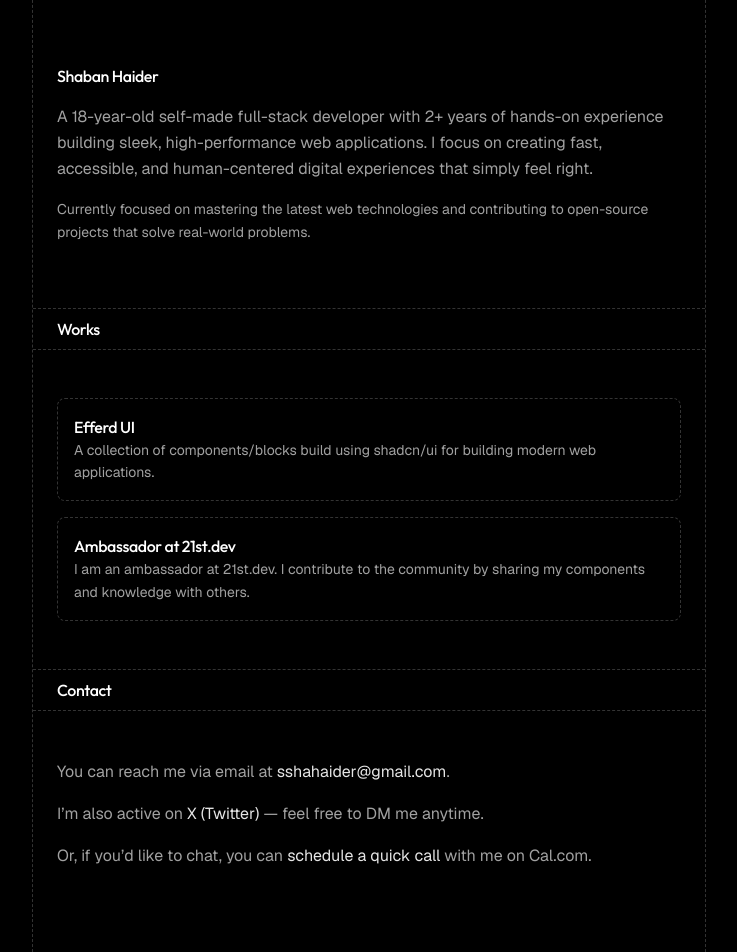
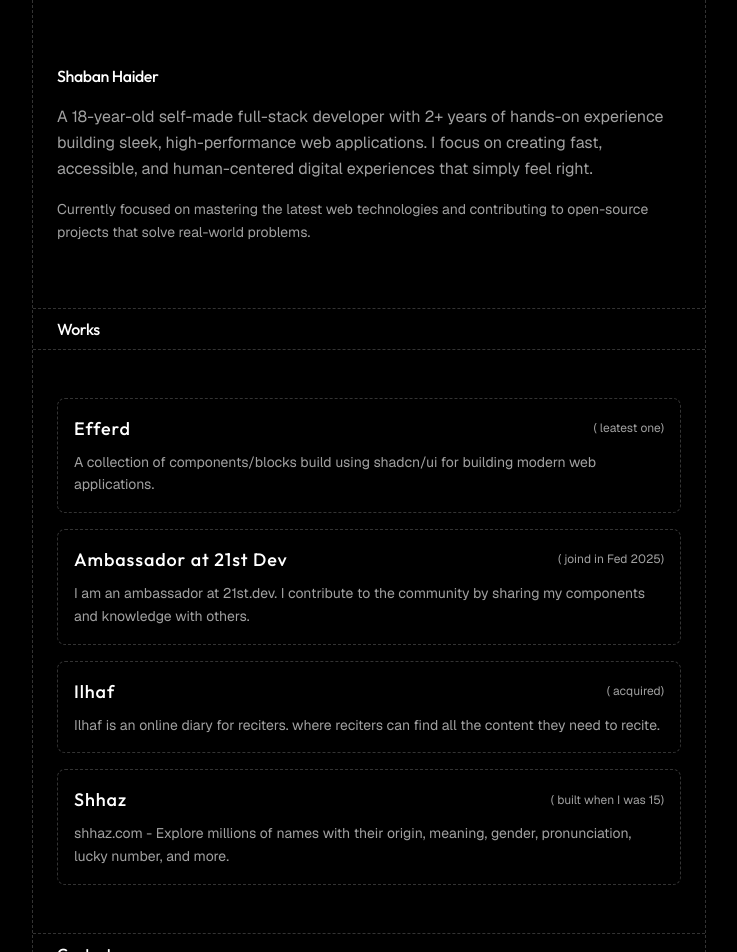
Before and after one commit to shabanwtf/portfolio, a Next.js app: page / in a window 1280 px wide. Shown: the top 952 px of the page, without its empty margins (271-1008 px from the left). Built offline with nearby package versions, Linux system fonts and the light colour scheme.

Commit message:
+ some more projects

```diff
--- a/app/page.tsx
+++ b/app/page.tsx
@@ -2,6 +2,37 @@ import Link from "next/link";
 import { MY_HANDLE } from "@/config/site";
 
 const START_YEAR = 2023;
+
+const works = [
+  {
+    title: "Efferd",
+    tagline: "leatest one",
+    description:
+      "A collection of components/blocks build using shadcn/ui for building modern web applications.",
+    url: "https://ui.efferd.com",
+  },
+  {
+    title: "Ambassador at 21st Dev",
+    tagline: "joind in Fed 2025",
+    description:
+      "I am an ambassador at 21st.dev. I contribute to the community by sharing my components and knowledge with others.",
+    url: `https://21st.dev/community/${MY_HANDLE}`,
+  },
+  {
+    title: "Ilhaf",
+    tagline: "acquired",
+    description:
+      "Ilhaf is an online diary for reciters. where reciters can find all the content they need to recite.",
+    url: "https://ilhaf.com",
+  },
+  {
+    title: "Shhaz",
+    tagline: "built when I was 15",
+    description:
+      "shhaz.com - Explore millions of names with their origin, meaning, gender, pronunciation, lucky number, and more.",
+    url: "https://shhaz.com",
+  },
+];
 
 export default function Home() {
   const birthDate = new Date("2007-02-09");
@@ -40,32 +71,27 @@ export default function Home() {
         <h2 className="font-heading font-medium tracking-tight">Works</h2>
       </div>
       <div className="cpx flex-1 space-y-4 py-12">
+        {works.map((work) => (
           <Link
-          className="flex w-full flex-col rounded-md border border-dashed p-4 hover:bg-accent dark:hover:bg-accent/60"
-          href="https://ui.efferd.com"
+            className="relative flex w-full flex-col gap-2 rounded-md border border-dashed p-4 hover:bg-accent dark:hover:bg-accent/60"
+            href={work.url}
+            key={work.title}
             target="_blank"
           >
-          <h3 className="font-heading font-medium text-base tracking-tight">
-            Efferd UI
+            <div className="flex w-full items-center justify-between">
+              <h3 className="font-heading font-medium text-lg tracking-wider">
+                {work.title}
               </h3>
+              <p className="text-muted-foreground text-xs leading-relaxed">
+                ( {work.tagline})
+              </p>
+            </div>
+
             <p className="text-muted-foreground text-sm leading-relaxed">
-            A collection of components/blocks build using shadcn/ui for building
-            modern web applications.
+              {work.description}
             </p>
           </Link>
-        <Link
-          className="flex w-full flex-col rounded-md border border-dashed p-4 hover:bg-accent dark:hover:bg-accent/60"
-          href={`https://21st.dev/community/${MY_HANDLE}`}
-          target="_blank"
-        >
-          <h3 className="font-heading font-medium text-base tracking-tight">
-            Ambassador at 21st.dev
-          </h3>
-          <p className="text-muted-foreground text-sm leading-relaxed">
-            I am an ambassador at 21st.dev. I contribute to the community by
-            sharing my components and knowledge with others.
-          </p>
-        </Link>
+        ))}
       </div>
       <div className="cpx border-y border-dashed py-2">
         <h2 className="font-heading font-medium tracking-tight">Contact</h2>
@@ -107,6 +133,17 @@ export default function Home() {
           </a>{" "}
           with me on Cal.com.
         </p>
+        <p>
+          you can also Follow me on{" "}
+          <a
+            className="text-primary hover:underline"
+            href={`https://www.youtube.com/@${MY_HANDLE}`}
+            rel="noopener noreferrer"
+            target="_blank"
+          >
+            YouTube
+          </a>
+        </p>
       </div>
     </div>
   );
--- a/app/sitemap.ts
+++ b/app/sitemap.ts
@@ -1,7 +1,5 @@
 import type { MetadataRoute } from "next";
 import { SITE_HOME_URL } from "@/config/site";
-
-export const dynamic = "force-dynamic";
 
 export default function sitemap(): MetadataRoute.Sitemap {
   const date = new Date().toISOString();
--- a/config/site.ts
+++ b/config/site.ts
@@ -1,6 +1,6 @@
-export const SITE_NAME = "Efferd";
-export const SITE_DOMAIN = "efferd.com";
-export const SITE_DESCRIPTION = "A etinity by Shaban Haider @shabanhr";
+export const SITE_NAME = "Shaban Haider";
+export const SITE_DOMAIN = "s.efferd.com";
+export const SITE_DESCRIPTION = "a 18 year old full stack developer and designer.";
 export const SITE_SHORT_DESCRIPTION = "by Shaban Haider";
 export const SITE_HOME_URL = `https://${SITE_DOMAIN}`;
 export const MY_HANDLE = "shabanhr";
```
Also changed, not shown: app/apple-icon.png, 1 other file (tests, documents, lock files or other folders). Lines whose indentation alone changed are shown as unchanged.
